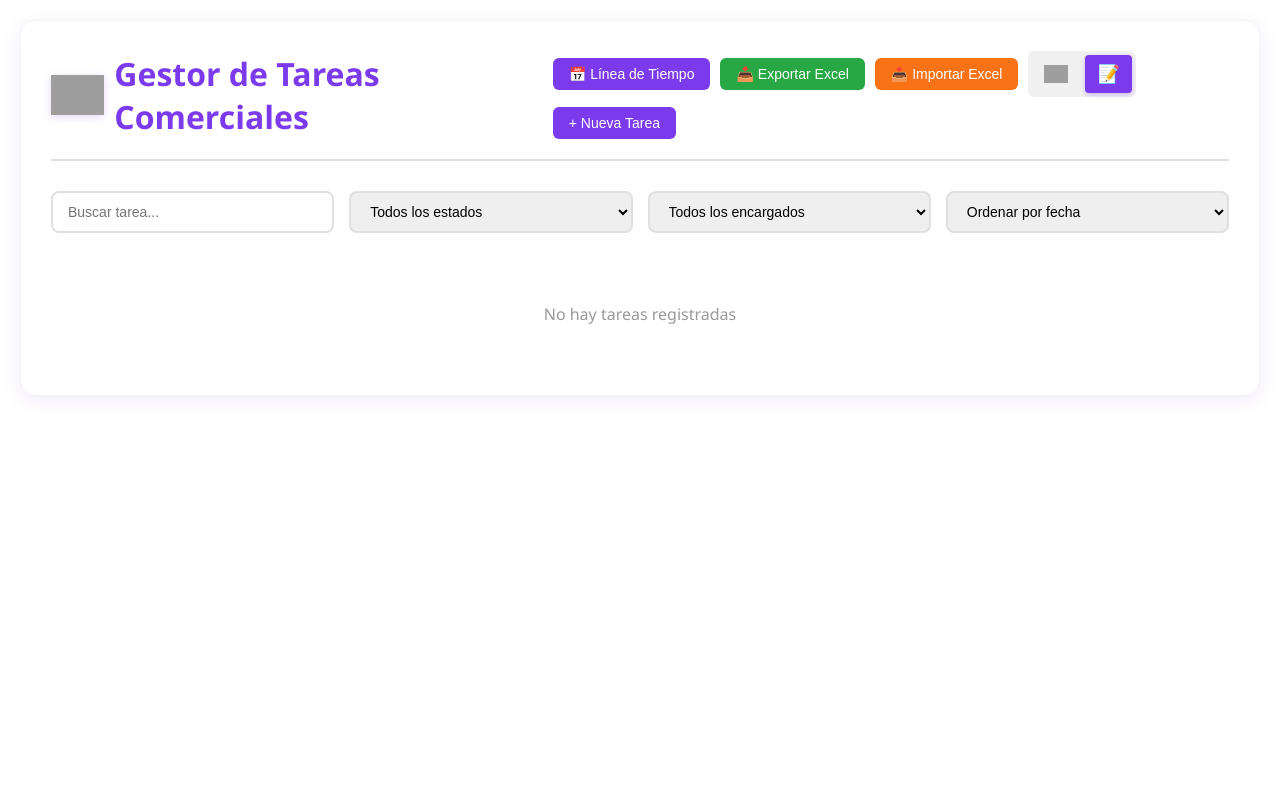
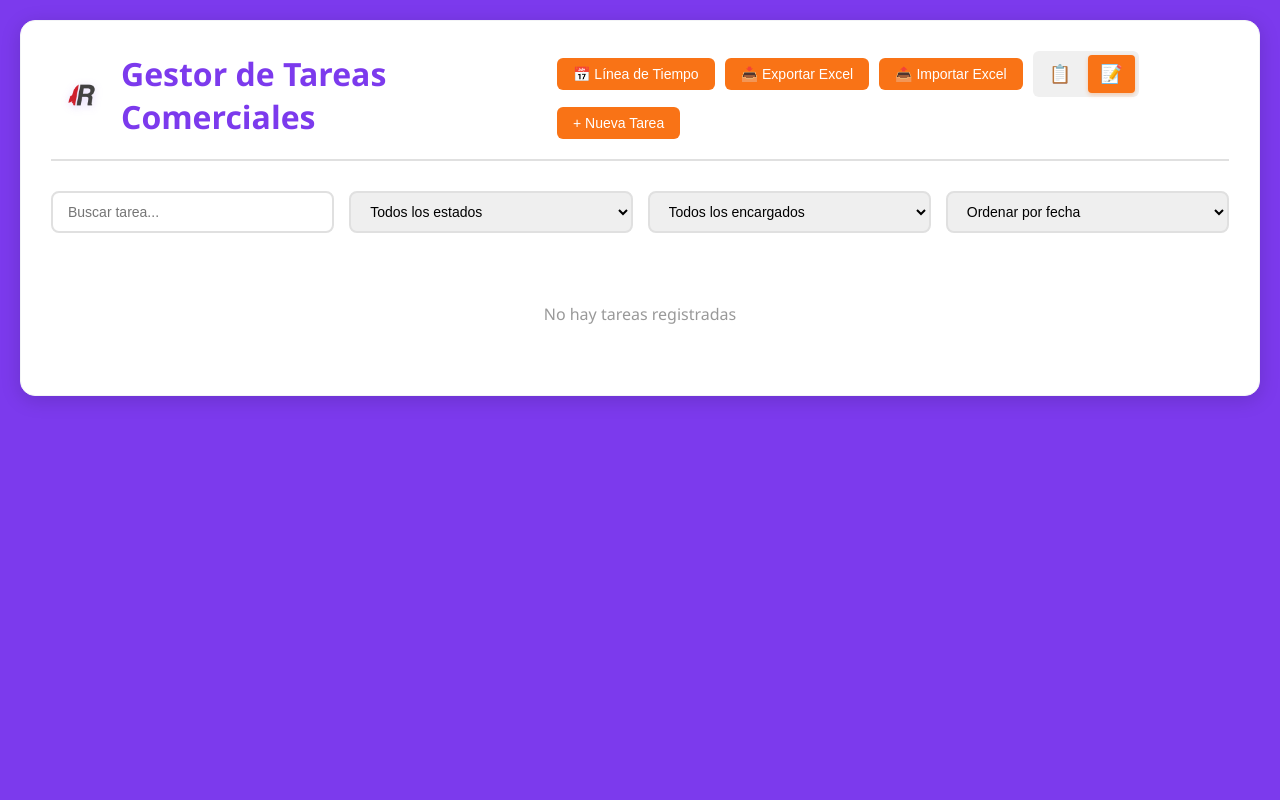
Before and after one commit to Slaverde/GestorTareasRocke, a Flask app: page / in a window 1280 px wide. Run offline with Flask 3, Linux system fonts and the light colour scheme; data that the repository does not hold is empty; grey boxes are pictures that could not be loaded.

Commit message:
Solucion error logo y cambios colores

```diff
--- a/static/script.js
+++ b/static/script.js
@@ -223,7 +223,7 @@ function renderizarVistaListaFiltrada(tareasFiltradas) {
         html += `<button class="btn btn-primary btn-xs" onclick="editarTarea(${tarea.id})" title="Editar">✏️</button> `;
         html += `<button class="btn btn-success btn-xs" onclick="abrirModalDelegar(${tarea.id})" title="Delegar">👤</button> `;
         if (tarea.delegaciones && tarea.delegaciones.length > 0) {
-            html += `<button class="btn btn-info btn-xs" onclick="verHistorial(${tarea.id})" title="Historial"><img src="/static/logo_ROCKET.png" alt="Historial" style="height: 14px; width: auto;"></button> `;
+            html += `<button class="btn btn-info btn-xs" onclick="verHistorial(${tarea.id})" title="Historial">📋</button> `;
         }
         html += `<button class="btn btn-danger btn-xs" onclick="eliminarTarea(${tarea.id})" title="Eliminar">🗑️</button>`;
         html += `</td>`;
--- a/static/style.css
+++ b/static/style.css
@@ -6,7 +6,7 @@
 
 body {
     font-family: 'Segoe UI', Tahoma, Geneva, Verdana, sans-serif;
-    background: #ffffff;
+    background: #7C3AED;
     min-height: 100vh;
     padding: 20px;
     color: #333;
@@ -17,7 +17,7 @@ body {
     margin: 0 auto;
     background: white;
     border-radius: 15px;
-    box-shadow: 0 4px 20px rgba(124, 58, 237, 0.1);
+    box-shadow: 0 4px 20px rgba(0, 0, 0, 0.15);
     padding: 30px;
     border: 1px solid #f3f4f6;
 }
@@ -198,12 +198,12 @@ header h1 img {
 }
 
 .btn-primary {
-    background: #7C3AED;
+    background: #F97316;
     color: white;
 }
 
 .btn-primary:hover {
-    background: #6D28D9;
+    background: #EA580C;
 }
 
 .btn-secondary {
@@ -216,12 +216,12 @@ header h1 img {
 }
 
 .btn-success {
-    background: #28a745;
+    background: #F97316;
     color: white;
 }
 
 .btn-success:hover {
-    background: #218838;
+    background: #EA580C;
 }
 
 .btn-warning {
@@ -234,21 +234,21 @@ header h1 img {
 }
 
 .btn-danger {
-    background: #dc3545;
+    background: #F97316;
     color: white;
 }
 
 .btn-danger:hover {
-    background: #c82333;
+    background: #EA580C;
 }
 
 .btn-info {
-    background: #7C3AED;
+    background: #F97316;
     color: white;
 }
 
 .btn-info:hover {
-    background: #6D28D9;
+    background: #EA580C;
 }
 
 .btn-sm {
@@ -659,13 +659,13 @@ header h1 img {
 }
 
 .btn-vista-active {
-    background: #7C3AED;
+    background: #F97316;
     color: white;
-    box-shadow: 0 2px 4px rgba(124, 58, 237, 0.3);
+    box-shadow: 0 2px 4px rgba(249, 115, 22, 0.3);
 }
 
 .btn-vista-active:hover {
-    background: #6D28D9;
+    background: #EA580C;
 }
 
 .btn-vista-active img {
@@ -683,9 +683,9 @@ header h1 img {
 }
 
 .tabla-tareas thead {
-    background: #7C3AED;
+    background: #F97316;
     color: white;
-    box-shadow: 0 2px 4px rgba(124, 58, 237, 0.2);
+    box-shadow: 0 2px 4px rgba(249, 115, 22, 0.2);
 }
 
 .tabla-tareas th {
--- a/templates/index.html
+++ b/templates/index.html
@@ -9,7 +9,7 @@
 <body>
     <div class="container">
         <header>
-            <h1><img src="{{ url_for('static', filename='logo_ROCKET.png') }}" alt="Rocket" style="height: 40px; vertical-align: middle; margin-right: 10px;"> Gestor de Tareas Comerciales</h1>
+            <h1><img src="{{ url_for('static', filename='logo_ROCKET.png.png') }}" alt="Rocket" style="height: 40px; vertical-align: middle; margin-right: 10px;"> Gestor de Tareas Comerciales</h1>
             <div style="display: flex; gap: 10px; align-items: center; flex-wrap: wrap;">
                 <button class="btn btn-info" onclick="abrirLineaTiempo()">📅 Línea de Tiempo</button>
                 <button class="btn btn-success" onclick="exportarTareas()">📥 Exportar Excel</button>
@@ -17,7 +17,7 @@
                 <input type="file" id="archivoImportar" accept=".xlsx,.xls" style="display: none;" onchange="importarTareas(event)">
                 <div style="display: flex; gap: 5px; background: #f0f0f0; padding: 4px; border-radius: 6px;">
                     <button id="btnVistaTarjetas" class="btn-vista" onclick="cambiarVista('tarjetas')" title="Vista de tarjetas">
-                        <img src="{{ url_for('static', filename='logo_ROCKET.png') }}" alt="Tarjetas" style="height: 18px; width: auto;">
+                        <span>📋</span>
                     </button>
                     <button id="btnVistaLista" class="btn-vista btn-vista-active" onclick="cambiarVista('lista')" title="Vista de lista">
                         <span>📝</span>
```
